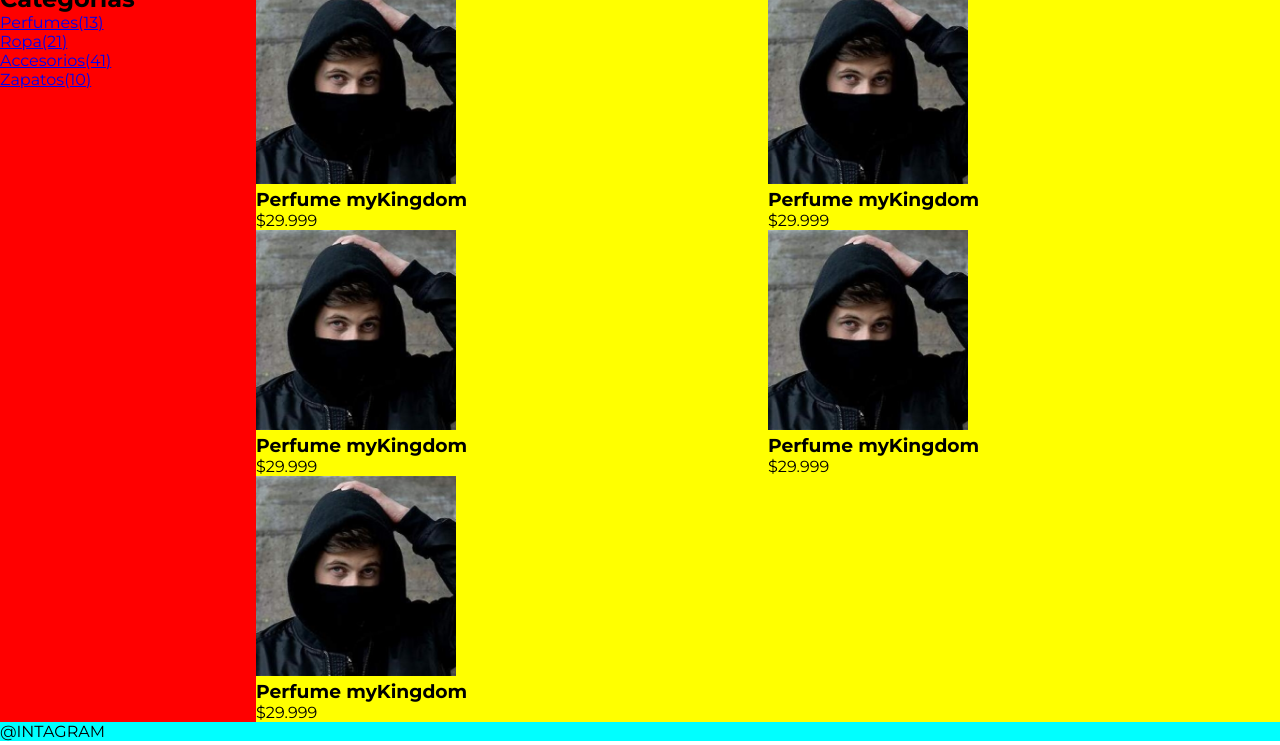
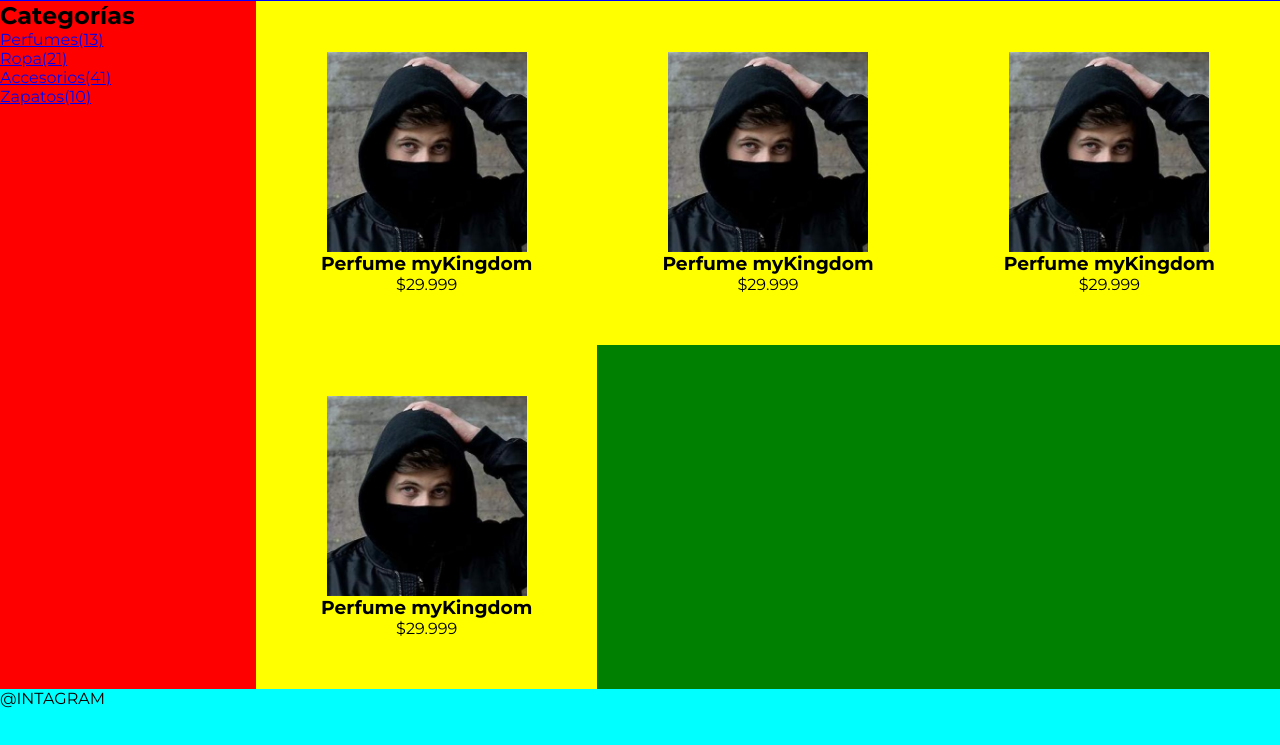
Before and after one commit to chrislopez93/Desafio2_grid, a plain HTML site: page index.html in a window 1280 px wide. Shown: the part 55-800 px from the top of the page. Drawn offline with Linux system fonts and the light colour scheme.

Commit message:
Aplicación de grid al main y flex a las tarjetas

```diff
--- a/assets/css/style.css
+++ b/assets/css/style.css
@@ -10,7 +10,7 @@ body{
 
 .grid_container{
     display: grid;
-    grid-template-columns: 20% 80%;
+    justify-content: space-between;
     grid-template-areas:
     "header header header"
     "aside main main"
@@ -21,21 +21,38 @@ body{
 header{
     grid-area: header;
     background-color: blue;
+    height: 7vh;
 }
 aside{
     grid-area: aside;
     background-color: red;
+    width: 20vw;
+    height: 86vh;
 }
-main{
+.grid_item{
+    display: grid;
     grid-area: main;
+    grid-template-columns: repeat(3, 1fr);
+    background-color: green;
+    width: 80vw;
+    height: 86vh;
+
+}
+
+.grid_flex_container{
     background-color: yellow;
+   display: flex;
+   justify-content: center;
+   flex-direction: column;
+   align-items: center;
 }
+
+.grid_box_item_text{
+    text-align: center;
+}
+
 footer{
     grid-area: footer;
     background-color: aqua;
+    height: 7vh;
 }
-
-.grid-item{
-    display: grid;
-    grid-template-columns: repeat(2, 2fr);
-}
--- a/index.html
+++ b/index.html
@@ -28,42 +28,33 @@
                 </ul>
             </div>
         </aside>
-        <main>
-            <div class="grid-item">
-                <div>
+        <main class="grid_item">
+            <div class="grid_flex_container">
                 <img src="./assets/img/alanwalker.jpeg" alt="imagen" width="200px">
-                    <div>
+                <div class="grid_box_item_text">
                     <h3>Perfume myKingdom</h3>
                     <p>$29.999</p>
                 </div>
             </div>
-                <div>
+            <div class="grid_flex_container">
                 <img src="./assets/img/alanwalker.jpeg" alt="imagen" width="200px">
-                    <div>
+                <div class="grid_box_item_text">
                     <h3>Perfume myKingdom</h3>
                     <p>$29.999</p>
                 </div>
             </div>
-                <div>
+            <div class="grid_flex_container">
                 <img src="./assets/img/alanwalker.jpeg" alt="imagen" width="200px">
-                    <div>
+                <div class="grid_box_item_text">
                     <h3>Perfume myKingdom</h3>
                     <p>$29.999</p>
                 </div>
             </div>
-                <div>
+            <div class="grid_flex_container">
                 <img src="./assets/img/alanwalker.jpeg" alt="imagen" width="200px">
-                    <div>
+                <div class="grid_box_item_text">
                     <h3>Perfume myKingdom</h3>
                     <p>$29.999</p>
-                    </div>
-                </div>
-                <div>
-                    <img src="./assets/img/alanwalker.jpeg" alt="imagen" width="200px">
-                    <div>
-                        <h3>Perfume myKingdom</h3>
-                        <p>$29.999</p>
-                    </div>
                 </div>
             </div>
         </main>
```
Lines whose indentation alone changed are shown as unchanged.
